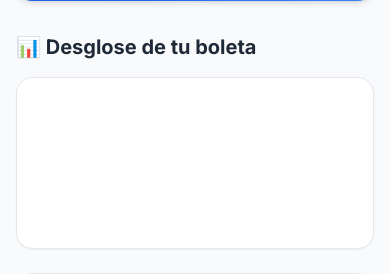
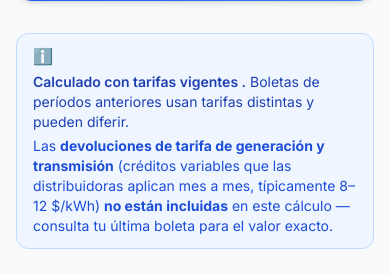
Before and after one commit to cuentaluzinergy-arch/cuentaluz-chile, a Python web app: template templates/resultados.html in a window 390 px wide. Shown: the part 372-646 px from the top of the page. Run offline with Jinja, Linux system fonts and the light colour scheme; the template is opened without the code that fills it, so the values that code supplies are empty; some libraries are stand-ins or nearby versions.

Commit message:
fix: aviso de período tarifario y devoluciones en resultados
Agrega nota informativa en la página de resultados explicando que
el cálculo usa tarifas del semestre vigente y que las devoluciones
de generación/transmisión (~10 $/kWh) no están incluidas.
Corrige valores históricos Enel oct-2025 con datos reales de boleta.

Co-Authored-By: Claude Sonnet 4.6 <noreply@anthropic.com>

```diff
--- a/data/tarifas_historico.json
+++ b/data/tarifas_historico.json
@@ -1,6 +1,6 @@
 [
   {"distribuidora_id": "enel",       "periodo": "2026-04", "cargo_fijo_neto": 596.176,  "cargo_energia_kwh_neto": 131.039, "cargo_potencia_kwh_neto": 26.029, "cargo_transporte_kwh_neto": 13.415, "fuente": "Decreto N°24T/2025"},
-  {"distribuidora_id": "enel",       "periodo": "2025-10", "cargo_fijo_neto": 533.613,  "cargo_energia_kwh_neto": 123.714, "cargo_potencia_kwh_neto": 23.901, "cargo_transporte_kwh_neto": 12.208, "fuente": "Decreto N°19T/2024"},
+  {"distribuidora_id": "enel",       "periodo": "2025-10", "cargo_fijo_neto": 594.000,  "cargo_energia_kwh_neto": 157.000, "cargo_potencia_kwh_neto": 0.0,    "cargo_transporte_kwh_neto": 13.415, "fuente": "Decreto N°19T/2024 (energia+potencia combinados, derivado de boleta real feb-2026; devoluciones no incluidas)"},
   {"distribuidora_id": "cge",        "periodo": "2025-03", "cargo_fijo_neto": 849.168,  "cargo_energia_kwh_neto": 120.888, "cargo_potencia_kwh_neto": 54.205, "cargo_transporte_kwh_neto": 22.508, "fuente": "Tarifario CGE marzo 2025"},
   {"distribuidora_id": "chilquinta", "periodo": "2026-03", "cargo_fijo_neto": 1020.269, "cargo_energia_kwh_neto": 129.614, "cargo_potencia_kwh_neto": 64.016, "cargo_transporte_kwh_neto": 26.745, "fuente": "DS 5T/2024 + 3T/2025 + 15T/2025"},
   {"distribuidora_id": "chilquinta", "periodo": "2025-07", "cargo_fijo_neto": 990.034,  "cargo_energia_kwh_neto": 127.101, "cargo_potencia_kwh_neto": 63.735, "cargo_transporte_kwh_neto": 25.891, "fuente": "Tarifario Chilquinta julio 2025"},
--- a/templates/resultados.html
+++ b/templates/resultados.html
@@ -47,6 +47,19 @@
     </div>
   </div>
 </section>
+
+<!-- ===== AVISO TARIFA ===== -->
+<div class="mb-6 bg-blue-50 border border-blue-200 rounded-xl px-4 py-3 text-sm text-blue-800 flex flex-col sm:flex-row sm:items-start gap-2">
+  <span class="text-base leading-none mt-0.5">ℹ️</span>
+  <div>
+    <span class="font-semibold">Calculado con tarifas vigentes
+    {% if resultado.vigente_desde %}desde {{ resultado.vigente_desde }}{% endif %}.</span>
+    Boletas de períodos anteriores usan tarifas distintas y pueden diferir.
+    <span class="block mt-1 text-blue-700">
+      Las <strong>devoluciones de tarifa de generación y transmisión</strong> (créditos variables que las distribuidoras aplican mes a mes, típicamente 8–12 $/kWh) <strong>no están incluidas</strong> en este cálculo — consulta tu última boleta para el valor exacto.
+    </span>
+  </div>
+</div>
 
 <!-- ===== DESGLOSE + GRÁFICO ===== -->
 <section class="mb-8">
```
